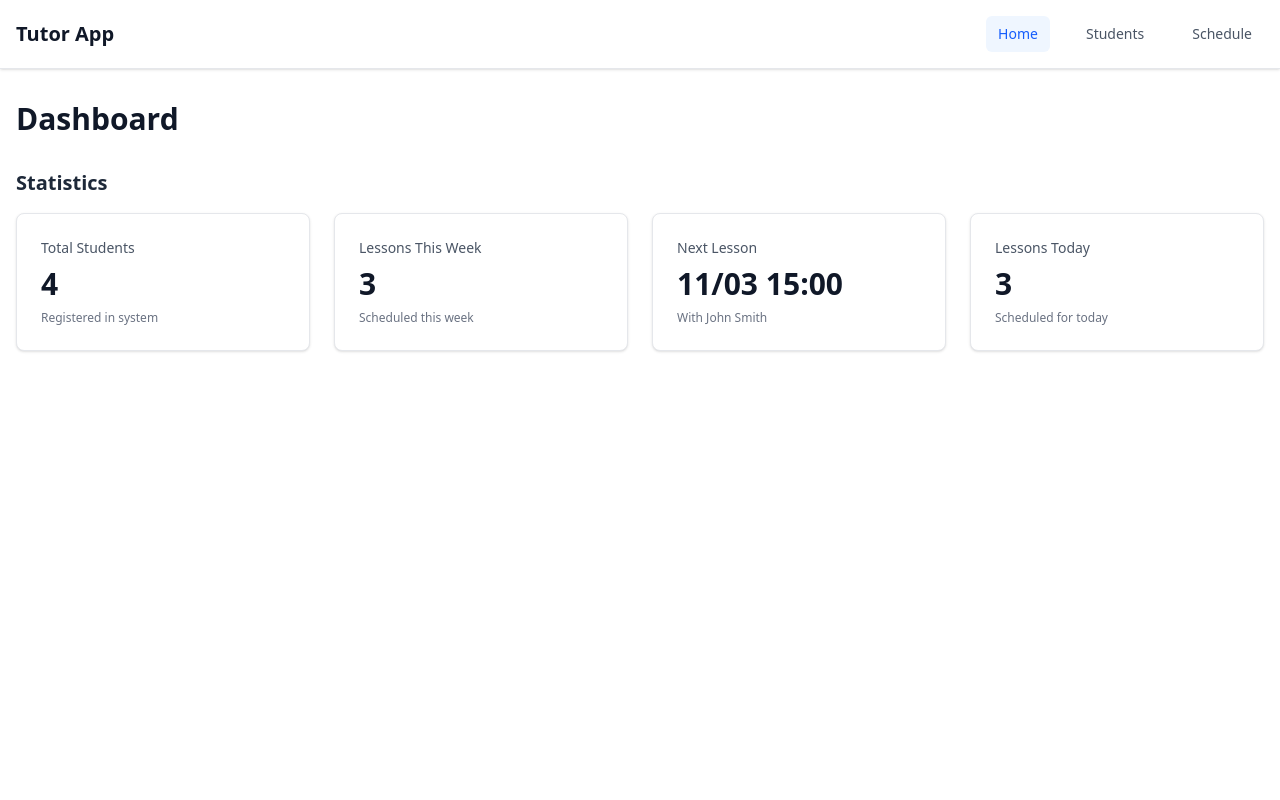
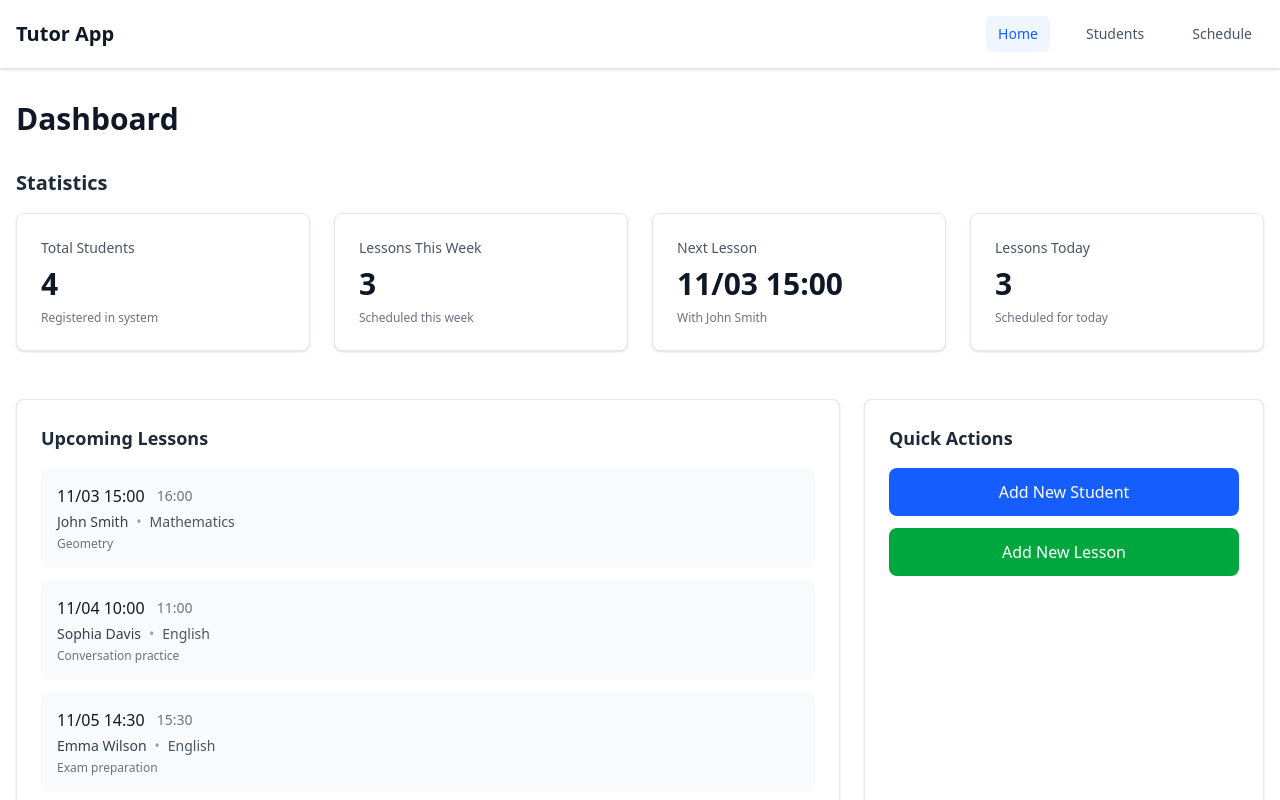
Before and after one commit to igor-romasiuk/tutor-app, a Next.js app: page / in a window 1280 px wide. Shown: the top 800 px of the page. Built offline with nearby package versions, Linux system fonts and the light colour scheme.

Commit message:
feat: add UpcomingLessons and QuickActions components

```diff
--- /dev/null
+++ b/app/components/QuickActions.tsx
@@ -0,0 +1,16 @@
+
+export default function QuickActions() {
+  return (
+    <div className="bg-white rounded-lg border border-gray-200 p-6 shadow-sm">
+      <h3 className="text-lg font-semibold text-gray-800 mb-4">Quick Actions</h3>
+      <div className="space-y-3">
+        <button className="w-full px-4 py-3 bg-blue-600 text-white rounded-lg font-medium hover:bg-blue-700 transition-colors">
+          Add New Student
+        </button>
+        <button className="w-full px-4 py-3 bg-green-600 text-white rounded-lg font-medium hover:bg-green-700 transition-colors">
+          Add New Lesson
+        </button>
+      </div>
+    </div>
+  )
+}
--- /dev/null
+++ b/app/components/UpcomingLessons.tsx
@@ -0,0 +1,56 @@
+import type { Lesson } from '@/types/lesson'
+import type { Student } from '@/types/student'
+import { formatLessonDateTime } from '@/lib/utils/dateUtils'
+
+type UpcomingLessonsProps = {
+  lessons: Lesson[]
+  students: Student[]
+  limit?: number
+}
+
+export default function UpcomingLessons({ lessons, students, limit = 5 }: UpcomingLessonsProps) {
+  if (lessons.length === 0) {
+    return (
+      <div className="bg-white rounded-lg border border-gray-200 p-6 shadow-sm">
+        <h3 className="text-lg font-semibold text-gray-800 mb-4">Upcoming Lessons</h3>
+        <p className="text-gray-500 text-sm">No upcoming lessons scheduled</p>
+      </div>
+    )
+  }
+
+  return (
+    <div className="bg-white rounded-lg border border-gray-200 p-6 shadow-sm">
+      <h3 className="text-lg font-semibold text-gray-800 mb-4">Upcoming Lessons</h3>
+      <div className="space-y-3">
+        {lessons.slice(0, limit).map((lesson) => {
+          const student = students.find(s => s.id === lesson.studentId)
+          return (
+            <div
+              key={lesson.id}
+              className="flex items-center justify-between p-4 bg-gray-50 rounded-lg hover:bg-gray-100 transition-colors"
+            >
+              <div className="flex-1">
+                <div className="flex items-center gap-3 mb-1">
+                  <span className="font-medium text-gray-900">
+                    {formatLessonDateTime(lesson.date, lesson.startTime)}
+                  </span>
+                  <span className="text-sm text-gray-500">{lesson.endTime}</span>
+                </div>
+                <div className="flex items-center gap-2">
+                  <span className="text-sm font-medium text-gray-700">
+                    {student?.name || 'Unknown Student'}
+                  </span>
+                  <span className="text-sm text-gray-400">•</span>
+                  <span className="text-sm text-gray-600">{lesson.subject}</span>
+                </div>
+                {lesson.notes && (
+                  <p className="text-xs text-gray-500 mt-1">{lesson.notes}</p>
+                )}
+              </div>
+            </div>
+          )
+        })}
+      </div>
+    </div>
+  )
+}
--- a/app/lib/utils/dateUtils.ts
+++ b/app/lib/utils/dateUtils.ts
@@ -24,3 +24,14 @@ export const findNextLesson = (lessons: Lesson[]) => {
 export const formatLessonDateTime = (date: string, time: string) => {
   return `${new Date(date).toLocaleDateString('en-US', { day: '2-digit', month: '2-digit' })} ${time}`
 }
+
+export const getUpcomingLessons = (lessons: Lesson[], limit: number = 5): Lesson[] => {
+  const now = new Date()
+  return lessons
+    .filter(lesson => new Date(`${lesson.date}T${lesson.startTime}`) > now)
+    .sort((a, b) =>
+      new Date(`${a.date}T${a.startTime}`).getTime() -
+      new Date(`${b.date}T${b.startTime}`).getTime()
+    )
+    .slice(0, limit)
+}
--- a/app/page.tsx
+++ b/app/page.tsx
@@ -3,7 +3,9 @@
 import { useSelector } from 'react-redux'
 import type { RootState } from '@/lib/store/store'
 import StatisticCard from "./components/StatisticCard"
-import { getWeekRange, findNextLesson, formatLessonDateTime } from '@/lib/utils/dateUtils'
+import UpcomingLessons from "./components/UpcomingLessons"
+import QuickActions from "./components/QuickActions"
+import { getWeekRange, findNextLesson, formatLessonDateTime, getUpcomingLessons } from '@/lib/utils/dateUtils'
 
 export default function Home() {
   const students = useSelector((state: RootState) => state.students.students)
@@ -21,6 +23,7 @@ export default function Home() {
   const nextLessonText = nextLesson ? formatLessonDateTime(nextLesson.date, nextLesson.startTime) : 'None'
   const nextLessonStudent = nextLesson ? students.find(s => s.id === nextLesson.studentId)?.name || 'Student' : null
   const lessonsToday = lessons.filter(lesson => lesson.date === todayDateStr).length
+  const upcomingLessons = getUpcomingLessons(lessons, 5)
 
   return (
     <main className="container mx-auto px-4 py-8">
@@ -39,6 +42,13 @@ export default function Home() {
           <StatisticCard title="Lessons Today" value={lessonsToday} description="Scheduled for today" />
         </div>
       </section>
+
+      <div className="grid grid-cols-1 lg:grid-cols-3 gap-6 mb-12">
+        <div className="lg:col-span-2">
+          <UpcomingLessons lessons={upcomingLessons} students={students} />
+        </div>
+        <QuickActions />
+      </div>
     </main>
   )
 }
```
